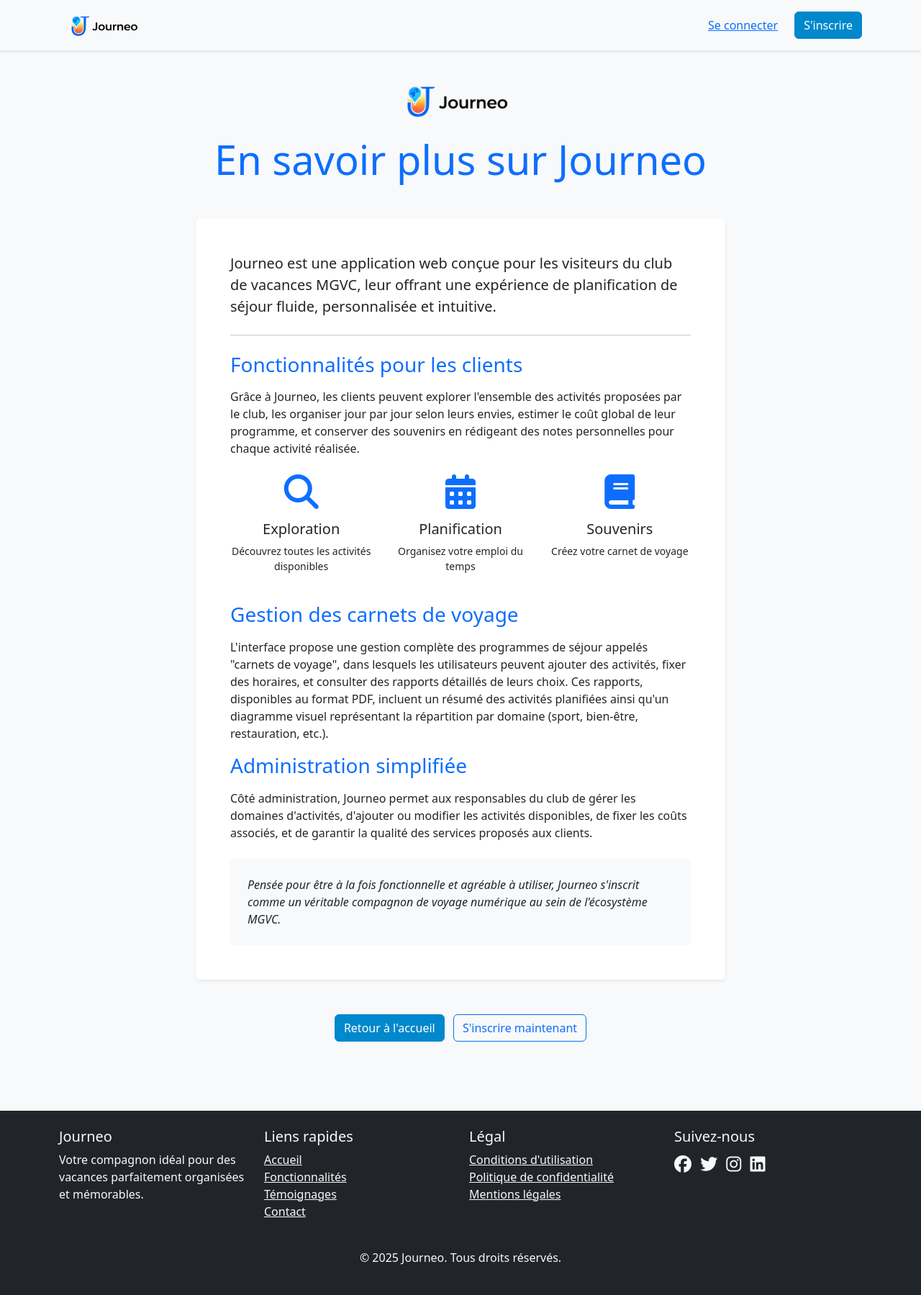
After one commit to ashurafu04/mgvc, a Django app: page /about/ in a window 1280 px wide. The commit adds this page. Shown: the whole page at 72% size. Run offline with Django 5.2, Linux system fonts and the light colour scheme; some libraries are stand-ins or nearby versions.

Commit message:
worked on the login / register & added the about page

```diff
--- a/carnet_de_voyage/carnet_de_voyage/urls.py
+++ b/carnet_de_voyage/carnet_de_voyage/urls.py
@@ -1,9 +1,17 @@
 from django.contrib import admin
 from django.urls import path, include
-from django.views.generic import TemplateView
+from django.conf import settings
+from django.conf.urls.static import static
+from comptes.views import register_view, login_view, register, login
+from django.views.generic import TemplateView  # Add this import
 
 urlpatterns = [
     path('admin/', admin.site.urls),
     path('', TemplateView.as_view(template_name='home.html'), name='home'),
+    path('about/', TemplateView.as_view(template_name='about.html'), name='about'),
     path('', include('comptes.urls')),
 ]
+
+if settings.DEBUG:
+    urlpatterns += static(settings.MEDIA_URL, document_root=settings.MEDIA_ROOT)
+    urlpatterns += static(settings.STATIC_URL, document_root=settings.STATIC_ROOT)
--- a/carnet_de_voyage/comptes/urls.py
+++ b/carnet_de_voyage/comptes/urls.py
@@ -1,9 +1,9 @@
 from django.urls import path
-from .views import register_view, login_view
-from .views import register
+from .views import register_view, login_view, register, login
 
 urlpatterns = [
     path('register/', register_view, name='register'),
     path('login/', login_view, name='login'),
     path('register-client/', register, name='register-client'),
+    path('login-client/', login, name='login-client'),
 ]
--- /dev/null
+++ b/carnet_de_voyage/templates/about.html
@@ -0,0 +1,69 @@
+{% extends 'base.html' %}
+{% load static %}
+
+{% block content %}
+<div class="container py-5">
+    <div class="row">
+        <div class="col-md-8 mx-auto">
+            <div class="text-center mb-5">
+                <img src="{% static 'images/journeoLogo.png' %}" alt="Journeo Logo" class="img-fluid mb-4" style="max-width: 200px;">
+                <h1 class="display-4 text-primary">En savoir plus sur Journeo</h1>
+            </div>
+
+            <div class="card border-0 shadow-sm mb-5">
+                <div class="card-body p-5">
+                    <p class="lead">
+                        Journeo est une application web conçue pour les visiteurs du club de vacances MGVC, leur offrant une expérience de planification de séjour fluide, personnalisée et intuitive.
+                    </p>
+
+                    <hr class="my-4">
+
+                    <h3 class="text-primary mb-3">Fonctionnalités pour les clients</h3>
+                    <p>
+                        Grâce à Journeo, les clients peuvent explorer l'ensemble des activités proposées par le club, les organiser jour par jour selon leurs envies, estimer le coût global de leur programme, et conserver des souvenirs en rédigeant des notes personnelles pour chaque activité réalisée.
+                    </p>
+
+                    <div class="row mt-4 mb-4">
+                        <div class="col-md-4 text-center">
+                            <i class="fas fa-search fa-3x text-primary mb-3"></i>
+                            <h5>Exploration</h5>
+                            <p class="small">Découvrez toutes les activités disponibles</p>
+                        </div>
+                        <div class="col-md-4 text-center">
+                            <i class="fas fa-calendar-alt fa-3x text-primary mb-3"></i>
+                            <h5>Planification</h5>
+                            <p class="small">Organisez votre emploi du temps</p>
+                        </div>
+                        <div class="col-md-4 text-center">
+                            <i class="fas fa-book fa-3x text-primary mb-3"></i>
+                            <h5>Souvenirs</h5>
+                            <p class="small">Créez votre carnet de voyage</p>
+                        </div>
+                    </div>
+
+                    <h3 class="text-primary mb-3">Gestion des carnets de voyage</h3>
+                    <p>
+                        L'interface propose une gestion complète des programmes de séjour appelés "carnets de voyage", dans lesquels les utilisateurs peuvent ajouter des activités, fixer des horaires, et consulter des rapports détaillés de leurs choix. Ces rapports, disponibles au format PDF, incluent un résumé des activités planifiées ainsi qu'un diagramme visuel représentant la répartition par domaine (sport, bien-être, restauration, etc.).
+                    </p>
+
+                    <h3 class="text-primary mb-3">Administration simplifiée</h3>
+                    <p>
+                        Côté administration, Journeo permet aux responsables du club de gérer les domaines d'activités, d'ajouter ou modifier les activités disponibles, de fixer les coûts associés, et de garantir la qualité des services proposés aux clients.
+                    </p>
+
+                    <div class="bg-light p-4 rounded mt-4">
+                        <p class="mb-0">
+                            <em>Pensée pour être à la fois fonctionnelle et agréable à utiliser, Journeo s'inscrit comme un véritable compagnon de voyage numérique au sein de l'écosystème MGVC.</em>
+                        </p>
+                    </div>
+                </div>
+            </div>
+
+            <div class="text-center">
+                <a href="{% url 'home' %}" class="btn btn-primary">Retour à l'accueil</a>
+                <a href="{% url 'register' %}" class="btn btn-outline-primary ms-2">S'inscrire maintenant</a>
+            </div>
+        </div>
+    </div>
+</div>
+{% endblock %}
--- a/carnet_de_voyage/templates/base.html
+++ b/carnet_de_voyage/templates/base.html
@@ -85,7 +85,7 @@
     </footer>
     <script src="https://cdn.jsdelivr.net/npm/bootstrap@5.3.0/dist/js/bootstrap.bundle.min.js"></script>
     <script
-      src="https://kit.fontawesome.com/your-code.js"
+      src="https://kit.fontawesome.com/a076d05399.js"
       crossorigin="anonymous"
     ></script>
   </body>
--- a/carnet_de_voyage/templates/home.html
+++ b/carnet_de_voyage/templates/home.html
@@ -13,7 +13,7 @@
         </p>
         <div class="mt-4">
           <a href="#" class="btn btn-primary btn-lg">Commencer maintenant</a>
-          <a href="#" class="btn btn-outline-primary btn-lg ms-2"
+          <a href="{% url 'about' %}" class="btn btn-outline-primary btn-lg ms-2"
             >En savoir plus</a
           >
         </div>
--- a/carnet_de_voyage/templates/login.html
+++ b/carnet_de_voyage/templates/login.html
@@ -5,7 +5,7 @@
     <div class="row centered-row">
         <div class="col-md-6 form-container">
             <h2 class="mb-4">Connexion</h2>
-            <form method="post" action="{% url 'login' %}">
+            <form method="post" action="{% url 'login-client' %}">
                 {% csrf_token %}
                 <div class="mb-3">
                     <label for="username" class="form-label">Nom d'utilisateur</label>
@@ -20,6 +20,4 @@
         </div>
     </div>
 </div>
-
-
 {% endblock %}
```
Also changed, not shown: carnet_de_voyage/comptes/views.py (+20 -7 lines).
